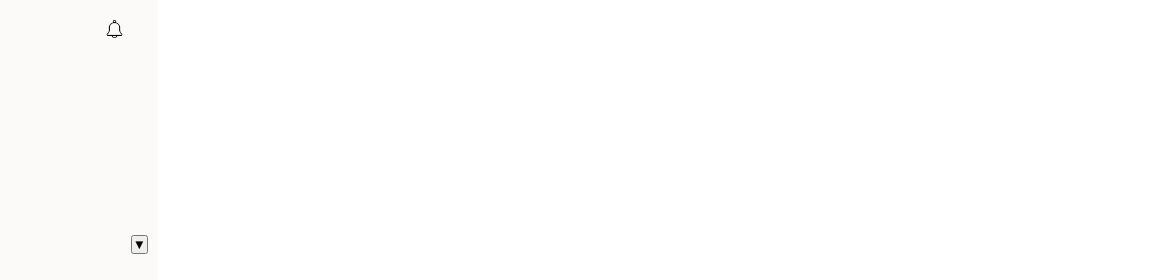
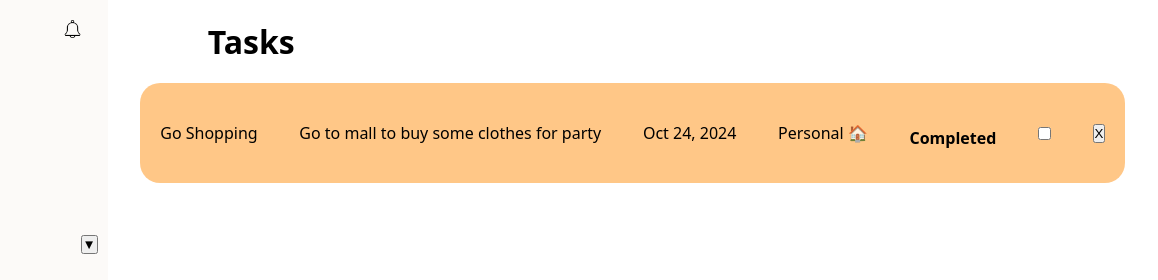
Before and after one commit to ForkFiesta/Odin-To-Do-List, a website built with webpack: page src/index.html in a window 1280 px wide. Shown: the top 280 px of the page, 122-1280 px from the left. Built offline with nearby package versions, Linux system fonts and the light colour scheme.

Commit message:
Completed everything except for local memory and removal of tasks

```diff
--- a/src/domInteraction.js
+++ b/src/domInteraction.js
@@ -19,6 +19,10 @@ const projectDropdown = document.querySelector("#taskProject");
 //project select the button and dropdown menu
 const toggleDropdown = document.querySelector("#toggleDropdown");
 const dropdownMenu = document.querySelector("#dropdownMenu");
+
+
+//task container
+const taskContainer = document.querySelector(".flex-container");
 
 
 const taskManager = taskManagement();
@@ -89,23 +93,59 @@ function updateProjectLists(){
 
 }
 
+function readTasks(){
+    const tasksArray = taskManager.getTasks();
+    taskContainer.innerHTML = "";
 
-// export function domInteraction(){
+    tasksArray.forEach(element => {
+
+        const newTaskContainer = document.createElement("div");
+        newTaskContainer.classList.add("task");
+        newTaskContainer.id = element.taskName;
+
+        const newTaskName = document.createElement("div");
+        newTaskName.innerHTML = element.taskName;
+        newTaskContainer.appendChild(newTaskName);
+
+        const newTaskDescription = document.createElement("div");
+        newTaskDescription.innerHTML = element.taskDescription;
+        newTaskContainer.appendChild(newTaskDescription);
+
+        const newTaskDueDate = document.createElement("div");
+        newTaskDueDate.innerHTML = element.taskDueDate;
+        newTaskContainer.appendChild(newTaskDueDate);
+
+        const newTaskProject = document.createElement("div");
+        newTaskProject.innerHTML = element.taskProject;
+        newTaskContainer.appendChild(newTaskProject);
+
+        const newTaskCompleted = document.createElement("input");
+        newTaskCompleted.type = "checkbox";
+        newTaskCompleted.checked = element.completed || false;
+        newTaskCompleted.id = `${element.taskName}-completed`;
+        newTaskCompleted.classList.add("task-completed-checkbox");
 
 
+        newTaskCompleted.addEventListener("change", (event)=>{
+            element.completed = event.target.checked;
+        });
+        const newTaskCompletedLabel = document.createElement("label");
+        newTaskCompletedLabel.htmlFor = newTaskCompleted.id;
+        newTaskCompletedLabel.innerText = "Completed";
 
+        // Append the checkbox and label to the task container
+        newTaskContainer.appendChild(newTaskCompletedLabel);
+        newTaskContainer.appendChild(newTaskCompleted);
 
+        const newTaskRemoveButton = document.createElement('button');
+        newTaskRemoveButton.innerHTML = "X";
 
+        newTaskContainer.appendChild(newTaskRemoveButton);
 
+        taskContainer.appendChild(newTaskContainer);
 
-
-
-
-//     addTaskElement.onclick = ()=>{
-//         openModal();
-
-//     }
-// };
+    })
+}
 
 function openModal(){
     addProjectsToDropdown();
@@ -128,6 +168,8 @@ function openModal(){
         }
         form.reset();
         MODAL.style.display = "none";
+
+        readTasks();
 
     }
 
@@ -153,5 +195,6 @@ function checkForModalClose(form){
 export function initializeDOM(){
     setupDropdownToggle();
     initializeProjectForm();
+    readTasks();
     addTaskElement.onclick = openModal;
 }
--- a/src/index.html
+++ b/src/index.html
@@ -70,7 +70,8 @@
                                     </ul>
                                     <button id="addNewProjectBtn">+ Add New Project</button>
                                     <form id="newProjectForm" class="hidden">
-                                        <input type="text" id="newProjectName" placeholder="Enter Project Name" required/>
+                                        <input type="text" id="newProjectName" placeholder="Enter Project Name"
+                                            required />
                                         <button type="submit">Add</button>
                                     </form>
                                 </div>
@@ -115,7 +116,13 @@
                     </div>
                 </div>
             </div>
-            <div class="main-content"></div>
+            <div class="main-content">
+                <h1>Tasks</h1>
+                <div class="flex-container">
+                    </div>
+
+                </div>
+            </div>
 
         </div>
 
--- a/src/styles.css
+++ b/src/styles.css
@@ -298,7 +298,36 @@ button[type="submit"] {
     background-color: #45a049;
   }
 
+/* The Grid */
+.main-content{
+    width: 100%;
+}
 
+.main-content h1 {
+    margin-left: 100px;
+    margin-bottom: 20px;
+    margin-top: 20px;
+}
+
+.flex-container{
+
+   display: flex;
+   flex-direction: column;
+   justify-content: center;
+   align-items:center;
+   gap: 20px;
+}
+
+.task{
+    padding:0px 20px 0 20px;
+    width: 90%;
+    height: 100px;
+    background-color: #ff880078;
+    border-radius: 20px;
+    display: flex;
+    align-items: center;
+    justify-content: space-between;
+}
 
 
 
--- a/src/taskManagement.js
+++ b/src/taskManagement.js
@@ -10,7 +10,7 @@ export function createTask(taskName, taskDescription, taskDueDate, taskProject =
 };
 
 export const taskManagement = (task)=>{
-    const tasks = [];
+    const tasks = [{taskName:"Go Shopping", taskDescription: "Go to mall to buy some clothes for party", taskDueDate:"Oct 24, 2024", taskProject: "Personal 🏠"}];
 
     const removeTask = (task)=>{
         let index = tasks.indexOf(task);
```
